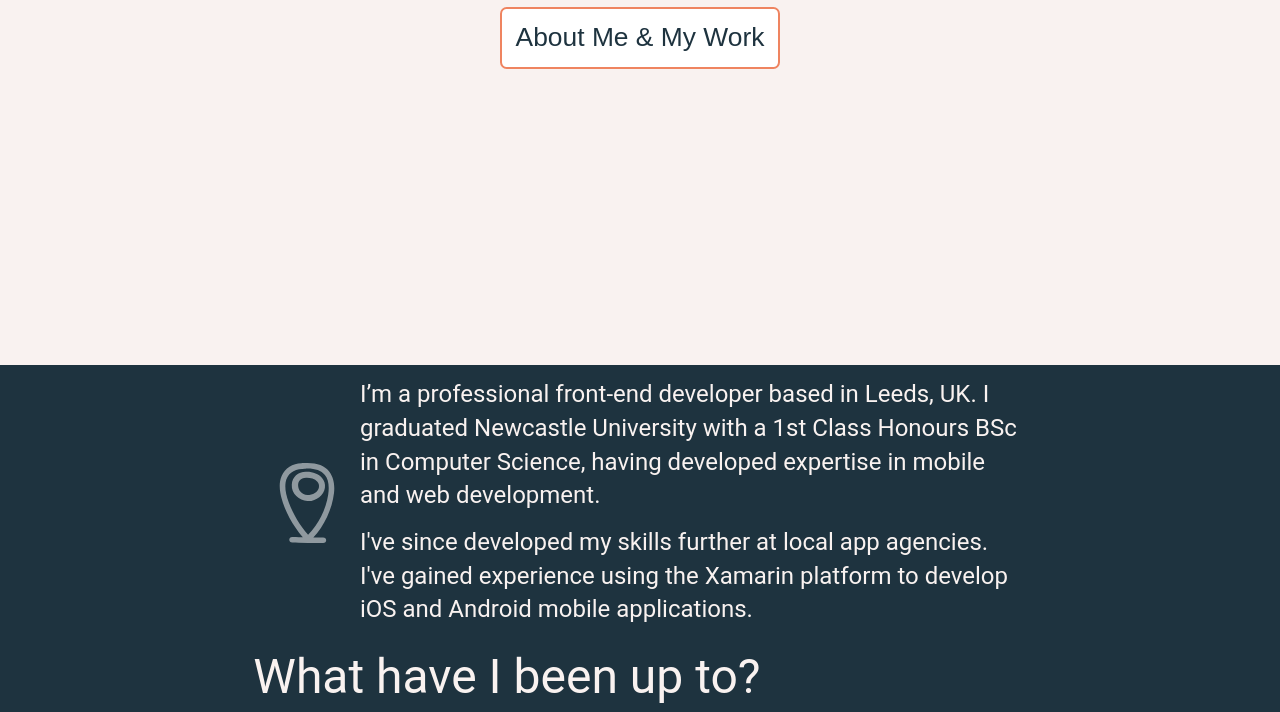
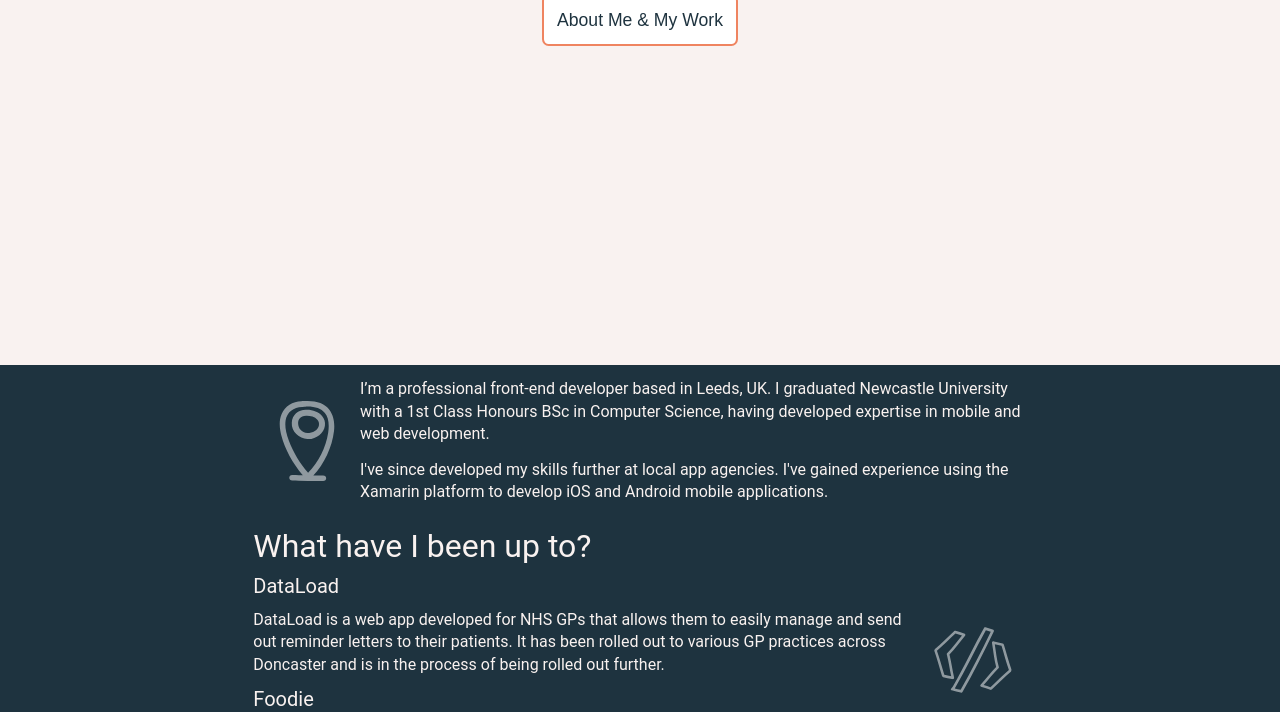
Before and after one commit to MattTennison/MattTennison.github.io, a plain HTML site: page index.html in a window 1280 px wide. Shown: the part 435-1147 px from the top of the page. Drawn offline with Linux system fonts and the light colour scheme.

Commit message:
Update Built CSS Stylesheet
Want to move this to a CI solution at some point, and use an orphaned
'gh-pages' branch.

```diff
--- a/css/style.css
+++ b/css/style.css
@@ -1,5 +1,4 @@
 @import url(../css/reset.css);
-@import url(https://fonts.googleapis.com/css?family=Oswald:300,700);
 .container {
   max-width: 500pt; }
 
@@ -7,7 +6,7 @@
   margin: 0 auto; }
 
 .content {
-  padding: 10pt 0; }
+  padding: 10pt; }
 
 .content--dark {
   background-color: #1e333f;
@@ -78,17 +77,6 @@
     color: #1e333f;
     border: 2px solid #ef8460;
     border-radius: 5pt; }
-  .intro::after {
-    content: "";
-    background: url("../assets/intro_mac.jpg") center;
-    background-size: 100%;
-    opacity: 0.2;
-    top: 0;
-    left: 0;
-    bottom: 0;
-    right: 0;
-    position: absolute;
-    z-index: -1; }
 
 .top-highlight {
   background-color: #ef8460;
@@ -101,10 +89,6 @@ body {
   font-family: "Roboto", sans-serif;
   background-color: #ef8460;
   color: #1e333f; }
-
-@media (max-device-width: 600pt) {
-  body {
-    font-size: 1.5em; } }
 
 h1 {
   font-size: 3em; }
@@ -126,3 +110,7 @@ a {
   text-decoration: none; }
   a:hover {
     text-decoration: underline; }
+  a:visited {
+    text-decoration: none; }
+  a:active {
+    text-decoration: none; }
```
